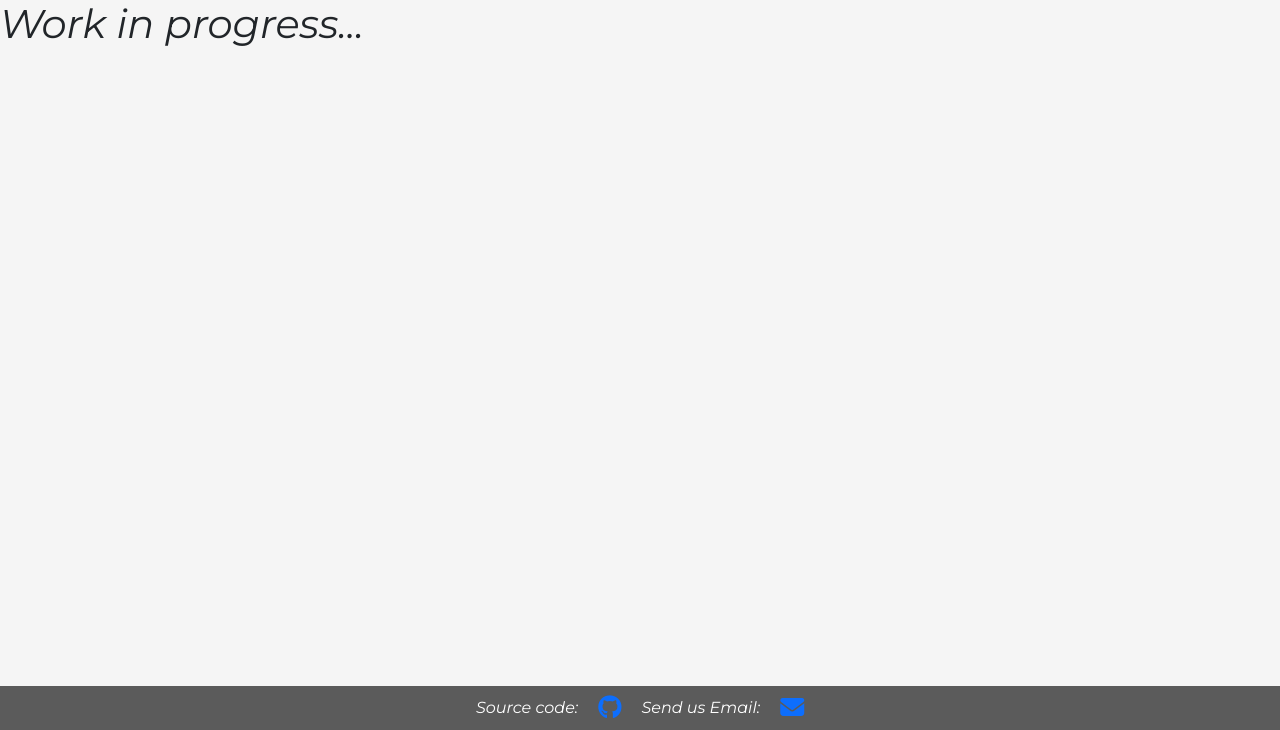
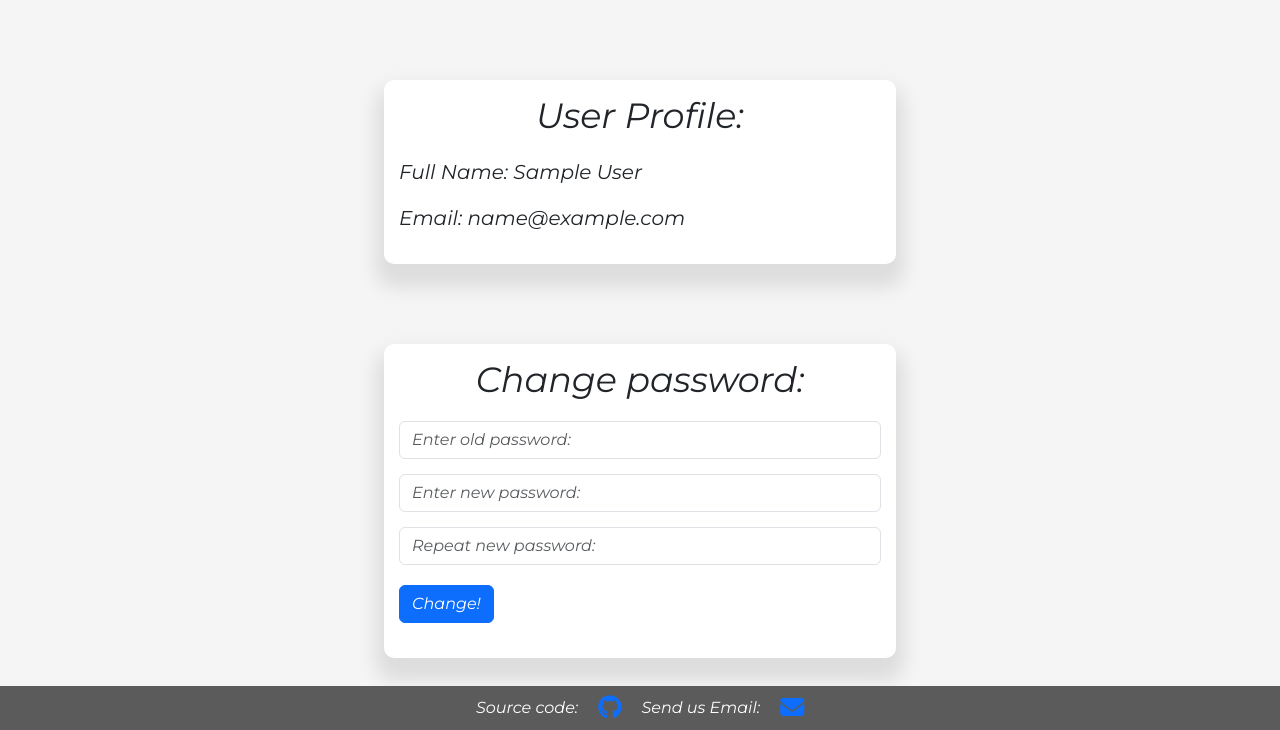
Before and after one commit to Gllebb/To-Do-List, a PHP site: page /profile.php in a window 1280 px wide. Shown: the part 70-800 px from the top of the page. Run offline with PHP 8.4, Linux system fonts and the light colour scheme; the visitor is signed in with stand-in values (Sample User, id 1); tables that the repository leaves empty or names only in its code hold one stand-in row (values such as "Sample post").

Commit message:
Update profile.php

```diff
--- a/profile.php
+++ b/profile.php
@@ -2,11 +2,63 @@
 
 <body>
 
-    <?php include "stuff/nav-bar.php" ?>
+    <?php include "stuff/nav-bar.php"; ?>
 
-    <h1>Work in progress...</h1>
+    <?php
+    session_start();
 
-    <?php include "stuff/footer.php" ?>
+    if (isset($_SESSION["user"])) {
+        $userId = $_SESSION["user"];
+
+        require_once "database.php";
+        $sql = "SELECT * FROM users WHERE id = '$userId'";
+        $result = mysqli_query($conn, $sql);
+        $user = mysqli_fetch_array($result, MYSQLI_ASSOC);
+
+        $fullName = $user["full_name"];
+        $email = $user["email"];
+
+        if (isset($_POST["change"])) {
+            $oldPassword = $_POST["old-password"];
+            $newPassword = $_POST["password"];
+            $newPasswordRepeat = $_POST["password-repeat"];
+
+            if (password_verify($oldPassword, $user["password"])) {
+
+                if ($newPassword === $newPasswordRepeat) {
+                    $hashedPassword = password_hash($newPassword, PASSWORD_DEFAULT);
+
+                    $updateSql = "UPDATE users SET password = '$hashedPassword' WHERE id = '$userId'";
+                    mysqli_query($conn, $updateSql);
+
+                    echo "<div class='alert alert-success'>Password changed successfully!</div>";
+                } else {
+                    echo "<div class='alert alert-danger'>New password and repeat password do not match</div>";
+                }
+            } else {
+                echo "<div class='alert alert-danger'>Old password is incorrect</div>";
+            }
+        }
+    }
+    ?>
+
+    <div class="profile-div">
+        <h1>User Profile:</h1>
+        <p>Full Name: <?php echo $fullName; ?></p>
+        <p>Email: <?php echo $email; ?></p>
+    </div>
+
+    <form action="profile.php" method="post">
+        <div class="profile-div">
+            <h1>Change password:</h1>
+            <input type="password" class="form-control" name="old-password" placeholder="Enter old password:">
+            <input type="password" class="form-control" name="password" placeholder="Enter new password:">
+            <input type="password" class="form-control" name="password-repeat" placeholder="Repeat new password:">
+            <input type="submit" value="Change!" name="change" class="btn btn-primary">
+        </div>
+    </form>
+
+    <?php include "stuff/footer.php"; ?>
 
 </body>
 </html>
```
